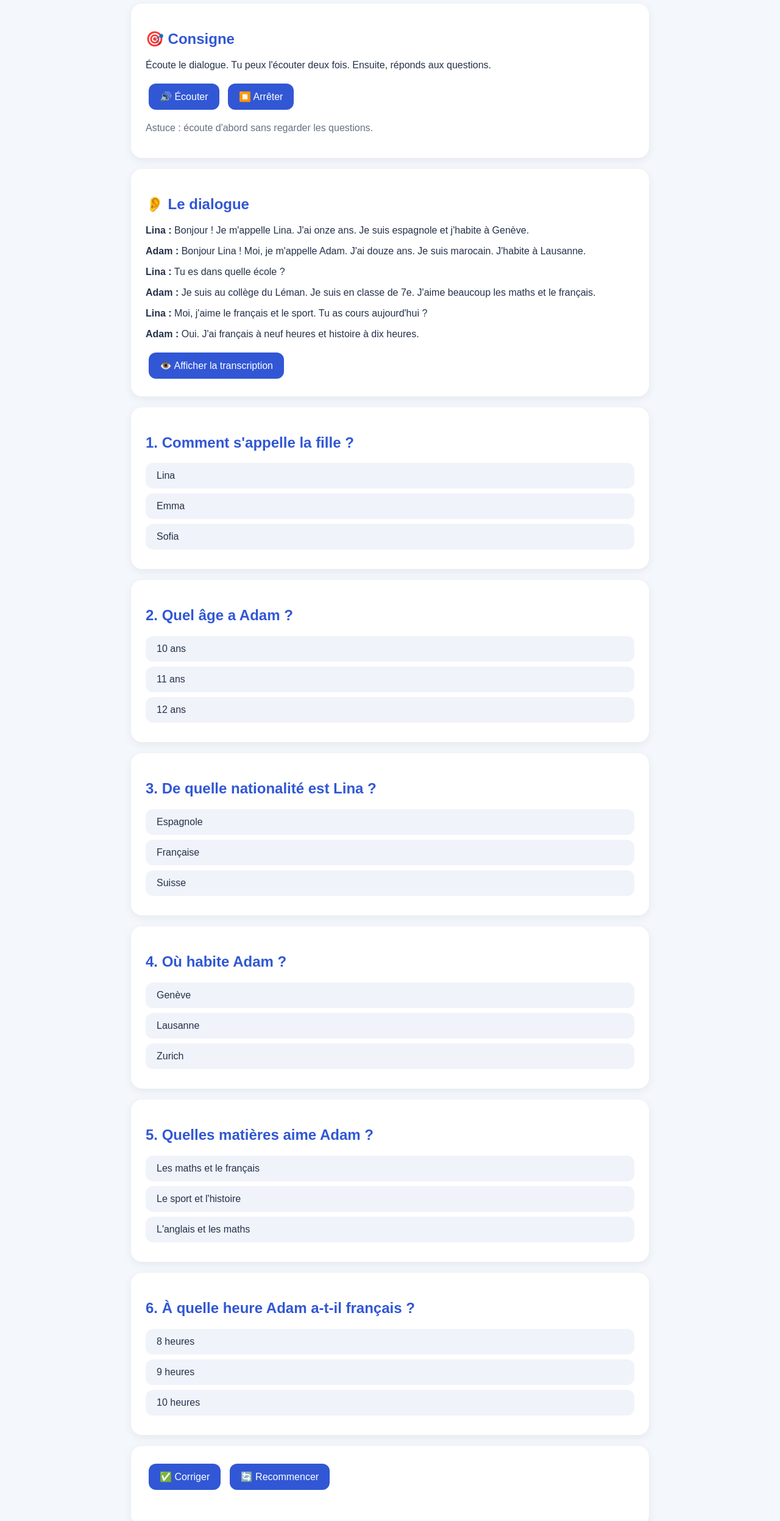
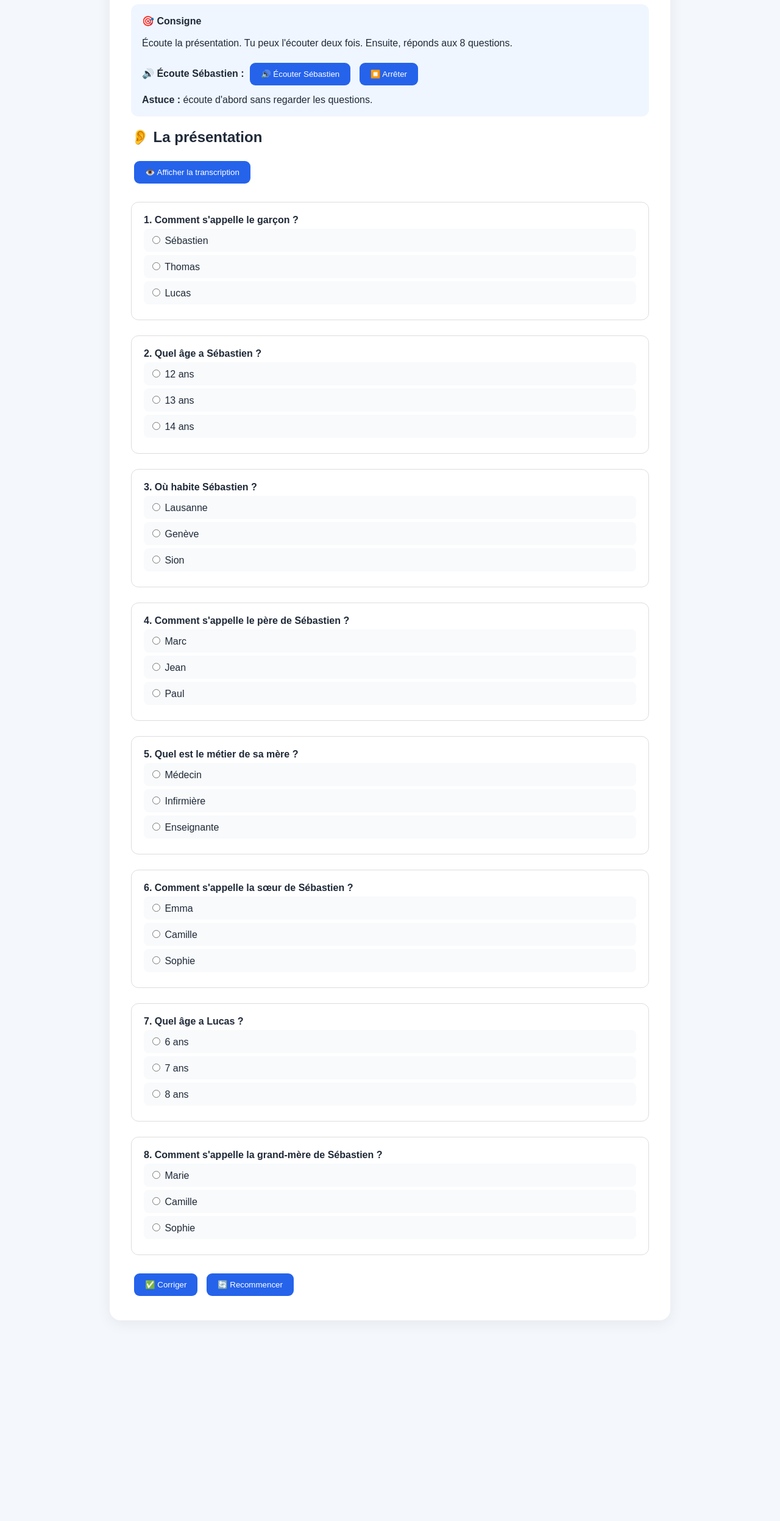
Before and after one commit to fournida/fle, a plain HTML site: page index.html in a window 1280 px wide. Shown: the part 139-2633 px from the top of the page at 61% size. After the commit the page ends 2334 px from the top, so only its background shows below. Drawn offline with Linux system fonts and the light colour scheme.

Commit message:
Add files via upload

```diff
--- a/index.html
+++ b/index.html
@@ -1,111 +1,111 @@
 <!DOCTYPE html>
 <html lang="fr">
 <head>
-<meta charset="UTF-8">
-<meta name="viewport" content="width=device-width, initial-scale=1.0">
-<title>Compréhension orale A1 – Se présenter, les pays et l'école</title>
+<meta charset="UTF-8"><meta name="viewport" content="width=device-width,initial-scale=1">
+<title>Compréhension orale – La famille de Sébastien</title>
 <style>
-body{font-family:Arial,sans-serif;background:#f4f7fb;margin:0;color:#24324a}
-header{background:#3157d5;color:white;padding:28px 20px;text-align:center}
-main{max-width:850px;margin:25px auto;padding:0 16px}
-.card{background:white;border-radius:18px;padding:24px;margin:18px 0;box-shadow:0 4px 15px #0001}
-h1{margin:0 0 8px} h2{color:#3157d5}
-button{border:0;border-radius:12px;padding:12px 18px;background:#3157d5;color:white;font-size:16px;cursor:pointer;margin:5px}
-button:hover{opacity:.9}
-.option{display:block;background:#f0f3fa;color:#24324a;text-align:left;width:100%;margin:8px 0}
-.option.selected{outline:3px solid #3157d5}
-.correct{background:#d9f7df!important}.wrong{background:#ffe0e0!important}
-#score{font-size:22px;font-weight:bold;text-align:center;padding:15px}
-.transcription{display:none;background:#f8f8f8;border-left:4px solid #3157d5;padding:15px;margin-top:12px}
-.small{color:#667085}
-</style>
-</head>
-<body>
-<header>
-<h1>🎧 Compréhension orale A1</h1>
-<div>Se présenter • Les pays • L'école</div>
-</header>
-<main>
+body{font-family:Arial,sans-serif;background:#f4f7fb;color:#1f2937;margin:0;padding:30px}
+.container{max-width:850px;margin:auto;background:#fff;padding:35px;border-radius:18px;box-shadow:0 5px 25px #0001}
+h1{color:#2563eb}.consigne{background:#eff6ff;padding:18px;border-radius:12px}
+audio{width:100%;margin:15px 0}.question{margin:25px 0;padding:20px;border:1px solid #ddd;border-radius:12px}
+label{display:block;padding:9px;margin:5px 0;background:#f8fafc;border-radius:8px;cursor:pointer}
+button{border:0;border-radius:9px;padding:11px 18px;margin:5px;background:#2563eb;color:#fff;cursor:pointer}
+.transcription{display:none;background:#f8fafc;padding:20px;border-left:4px solid #2563eb;margin-top:15px;line-height:1.7}
+.correct{background:#dcfce7!important}.wrong{background:#fee2e2!important}
+#result{display:none;margin-top:30px;padding:20px;border-radius:12px;background:#ecfdf5;font-size:20px;font-weight:bold}
+</style></head>
+<body><div class="container">
+<h1>🎯 Compréhension orale – La famille de Sébastien</h1>
+<div class="consigne"><strong>🎯 Consigne</strong><br><br>
+Écoute la présentation. Tu peux l'écouter deux fois. Ensuite, réponds aux 8 questions.<br><br>
+🔊 <strong>Écoute Sébastien :</strong>
+<button onclick="speak()">🔊 Écouter Sébastien</button>
+<button onclick="stopSpeak()">⏹️ Arrêter</button>
+<div id="voiceStatus" style="margin-top:10px;font-size:14px;color:#64748b"></div>
+<strong>Astuce :</strong> écoute d'abord sans regarder les questions.
+</div>
+<h2>👂 La présentation</h2>
+<button onclick="toggleText()">👁️ Afficher la transcription</button>
+<div id="text" class="transcription">Bonjour ! Je m'appelle Sébastien et j'ai 14 ans.<br><br>
+J'habite à Sion avec ma famille.<br><br>
+Dans ma famille, nous sommes cinq : mon père, ma mère, ma sœur, mon frère et moi.<br><br>
+Mon père s'appelle Marc. Il a 42 ans et il est médecin. Ma mère s'appelle Sophie. Elle a 40 ans et elle est infirmière.<br><br>
+J'ai une sœur. Elle s'appelle Camille et elle a 17 ans. Elle est étudiante.<br><br>
+J'ai aussi un petit frère. Il s'appelle Lucas et il a 8 ans. Il va à l'école primaire.<br><br>
+Mes grands-parents habitent dans un autre village. Mon grand-père s'appelle Jean et ma grand-mère s'appelle Marie.<br><br>
+Je vois souvent mes grands-parents le week-end. Le dimanche, nous mangeons parfois ensemble.</div>
+<form id="quiz">
+<div class="question"><strong>1. Comment s'appelle le garçon ?</strong><label><input type="radio" name="q1" value="Sébastien"> Sébastien</label><label><input type="radio" name="q1" value="Thomas"> Thomas</label><label><input type="radio" name="q1" value="Lucas"> Lucas</label></div>
+<div class="question"><strong>2. Quel âge a Sébastien ?</strong><label><input type="radio" name="q2" value="12 ans"> 12 ans</label><label><input type="radio" name="q2" value="13 ans"> 13 ans</label><label><input type="radio" name="q2" value="14 ans"> 14 ans</label></div>
+<div class="question"><strong>3. Où habite Sébastien ?</strong><label><input type="radio" name="q3" value="Lausanne"> Lausanne</label><label><input type="radio" name="q3" value="Genève"> Genève</label><label><input type="radio" name="q3" value="Sion"> Sion</label></div>
+<div class="question"><strong>4. Comment s'appelle le père de Sébastien ?</strong><label><input type="radio" name="q4" value="Marc"> Marc</label><label><input type="radio" name="q4" value="Jean"> Jean</label><label><input type="radio" name="q4" value="Paul"> Paul</label></div>
+<div class="question"><strong>5. Quel est le métier de sa mère ?</strong><label><input type="radio" name="q5" value="Médecin"> Médecin</label><label><input type="radio" name="q5" value="Infirmière"> Infirmière</label><label><input type="radio" name="q5" value="Enseignante"> Enseignante</label></div>
+<div class="question"><strong>6. Comment s'appelle la sœur de Sébastien ?</strong><label><input type="radio" name="q6" value="Emma"> Emma</label><label><input type="radio" name="q6" value="Camille"> Camille</label><label><input type="radio" name="q6" value="Sophie"> Sophie</label></div>
+<div class="question"><strong>7. Quel âge a Lucas ?</strong><label><input type="radio" name="q7" value="6 ans"> 6 ans</label><label><input type="radio" name="q7" value="7 ans"> 7 ans</label><label><input type="radio" name="q7" value="8 ans"> 8 ans</label></div>
+<div class="question"><strong>8. Comment s'appelle la grand-mère de Sébastien ?</strong><label><input type="radio" name="q8" value="Marie"> Marie</label><label><input type="radio" name="q8" value="Camille"> Camille</label><label><input type="radio" name="q8" value="Sophie"> Sophie</label></div>
+<button type="button" onclick="checkQuiz()">✅ Corriger</button>
+<button type="button" onclick="location.reload()">🔄 Recommencer</button>
+</form><div id="result"></div></div>
+<script>
+const presentation = `Bonjour ! Je m'appelle Sébastien et j'ai 14 ans.
 
-<div class="card">
-<h2>🎯 Consigne</h2>
-<p>Écoute le dialogue. Tu peux l'écouter deux fois. Ensuite, réponds aux questions.</p>
-<button onclick="speak()">🔊 Écouter</button>
-<button onclick="stopSpeak()">⏹️ Arrêter</button>
-<p class="small">Astuce : écoute d'abord sans regarder les questions.</p>
-</div>
+J'habite à Sion avec ma famille.
 
-<div class="card">
-<h2>👂 Le dialogue</h2>
-<p><strong>Lina :</strong> Bonjour ! Je m'appelle Lina. J'ai onze ans. Je suis espagnole et j'habite à Genève.</p>
-<p><strong>Adam :</strong> Bonjour Lina ! Moi, je m'appelle Adam. J'ai douze ans. Je suis marocain. J'habite à Lausanne.</p>
-<p><strong>Lina :</strong> Tu es dans quelle école ?</p>
-<p><strong>Adam :</strong> Je suis au collège du Léman. Je suis en classe de 7e. J'aime beaucoup les maths et le français.</p>
-<p><strong>Lina :</strong> Moi, j'aime le français et le sport. Tu as cours aujourd'hui ?</p>
-<p><strong>Adam :</strong> Oui. J'ai français à neuf heures et histoire à dix heures.</p>
-<div id="transcription" class="transcription"><strong>Transcription :</strong><br>
-Bonjour ! Je m'appelle Lina. J'ai onze ans. Je suis espagnole et j'habite à Genève.<br><br>
-Bonjour Lina ! Moi, je m'appelle Adam. J'ai douze ans. Je suis marocain. J'habite à Lausanne.<br><br>
-Tu es dans quelle école ?<br>
-Je suis au collège du Léman. Je suis en classe de 7e. J'aime beaucoup les maths et le français.<br><br>
-Moi, j'aime le français et le sport. Tu as cours aujourd'hui ?<br>
-Oui. J'ai français à neuf heures et histoire à dix heures.
-</div>
-<button onclick="document.getElementById('transcription').style.display='block'">👁️ Afficher la transcription</button>
-</div>
+Dans ma famille, nous sommes cinq : mon père, ma mère, ma sœur, mon frère et moi.
 
-<div id="quiz"></div>
-<div class="card">
-<button onclick="check()">✅ Corriger</button>
-<button onclick="location.reload()">🔄 Recommencer</button>
-<div id="score"></div>
-</div>
+Mon père s'appelle Marc. Il a 42 ans et il est médecin. Ma mère s'appelle Sophie. Elle a 40 ans et elle est infirmière.
 
-</main>
-<script>
-const questions=[
-["1. Comment s'appelle la fille ?","Lina","Emma","Sofia"],
-["2. Quel âge a Adam ?","10 ans","11 ans","12 ans"],
-["3. De quelle nationalité est Lina ?","Espagnole","Française","Suisse"],
-["4. Où habite Adam ?","Genève","Lausanne","Zurich"],
-["5. Quelles matières aime Adam ?","Les maths et le français","Le sport et l'histoire","L'anglais et les maths"],
-["6. À quelle heure Adam a-t-il français ?","8 heures","9 heures","10 heures"]
-];
-const quiz=document.getElementById("quiz");
-questions.forEach((q,i)=>{
- let c=document.createElement("div"); c.className="card";
- c.innerHTML=`<h2>${q[0]}</h2>`+q.slice(1).map((a,j)=>`<button class="option" data-q="${i}" data-a="${j}" onclick="select(this)">${a}</button>`).join("");
- quiz.appendChild(c);
-});
-function select(btn){
- document.querySelectorAll(`[data-q="${btn.dataset.q}"]`).forEach(x=>x.classList.remove("selected"));
- btn.classList.add("selected");
+J'ai une sœur. Elle s'appelle Camille et elle a 17 ans. Elle est étudiante.
+
+J'ai aussi un petit frère. Il s'appelle Lucas et il a 8 ans. Il va à l'école primaire.
+
+Mes grands-parents habitent dans un autre village. Mon grand-père s'appelle Jean et ma grand-mère s'appelle Marie.
+
+Je vois souvent mes grands-parents le week-end. Le dimanche, nous mangeons parfois ensemble.`;
+
+let voices = [];
+function loadVoices(){
+  voices = speechSynthesis.getVoices();
 }
-function check(){
- let score=0;
- questions.forEach((q,i)=>{
-  let buttons=[...document.querySelectorAll(`[data-q="${i}"]`)];
-  buttons.forEach(b=>b.classList.remove("correct","wrong"));
-  let chosen=buttons.find(b=>b.classList.contains("selected"));
-  if(chosen){
-   if(Number(chosen.dataset.a)===0){chosen.classList.add("correct");score++}
-   else chosen.classList.add("wrong");
+loadVoices();
+speechSynthesis.onvoiceschanged = loadVoices;
+
+function chooseFrenchMale(){
+  const french = voices.filter(v => /^fr(-|_)/i.test(v.lang));
+  const maleNames = [
+    "Henri","Paul","Gabriel","Rémi","Remi","Thomas","Jean","Nicolas",
+    "Microsoft Henri","Microsoft Paul","Microsoft Claude","Google français"
+  ];
+  for(const name of maleNames){
+    const v = french.find(x => x.name.toLowerCase().includes(name.toLowerCase()));
+    if(v) return v;
   }
- });
- document.getElementById("score").textContent=`🎯 Ton score : ${score} / ${questions.length}`;
+  // Prefer voices explicitly described as male.
+  const male = french.find(v => /male|homme|masculin/i.test(v.name));
+  return male || french[0] || voices[0];
 }
-const text=`Bonjour ! Je m'appelle Lina. J'ai onze ans. Je suis espagnole et j'habite à Genève.
-Bonjour Lina ! Moi, je m'appelle Adam. J'ai douze ans. Je suis marocain. J'habite à Lausanne.
-Tu es dans quelle école ?
-Je suis au collège du Léman. Je suis en classe de 7e. J'aime beaucoup les maths et le français.
-Moi, j'aime le français et le sport. Tu as cours aujourd'hui ?
-Oui. J'ai français à neuf heures et histoire à dix heures.`;
+
 function speak(){
- speechSynthesis.cancel();
- let u=new SpeechSynthesisUtterance(text); u.lang="fr-FR"; u.rate=.82; u.pitch=1;
- speechSynthesis.speak(u);
+  speechSynthesis.cancel();
+  const u = new SpeechSynthesisUtterance(presentation);
+  u.lang = "fr-FR";
+  u.rate = 0.88;
+  u.pitch = 0.82;
+  u.volume = 1;
+  const v = chooseFrenchMale();
+  if(v){
+    u.voice = v;
+    document.getElementById("voiceStatus").textContent =
+      "Voix utilisée : " + v.name;
+  } else {
+    document.getElementById("voiceStatus").textContent =
+      "Aucune voix française détectée sur cet appareil.";
+  }
+  speechSynthesis.speak(u);
 }
-function stopSpeak(){speechSynthesis.cancel();}
-</script>
-</body>
-</html>
+function stopSpeak(){ speechSynthesis.cancel(); }
+
+const answers={q1:"Sébastien",q2:"14 ans",q3:"Sion",q4:"Marc",q5:"Infirmière",q6:"Camille",q7:"8 ans",q8:"Marie"};
+function toggleText(){const e=document.getElementById("text");e.style.display=e.style.display==="block"?"none":"block";}
+function checkQuiz(){let score=0;for(let i=1;i<=8;i++){const s=document.querySelector(`input[name="q${i}"]:checked`);document.querySelectorAll(`input[name="q${i}"]`).forEach(x=>x.parentElement.classList.remove("correct","wrong"));if(s){if(s.value===answers["q"+i]){score++;s.parentElement.classList.add("correct")}else{s.parentElement.classList.add("wrong")}}}const r=document.getElementById("result");r.style.display="block";r.innerHTML=`🎉 Ton score : ${score}/8<br><small>${score===8?"Excellent ! Toutes les réponses sont correctes.":score>=6?"Très bien !":"Continue tes efforts !"}</small>`;r.scrollIntoView({behavior:"smooth"});}
+</script></body></html>
```
